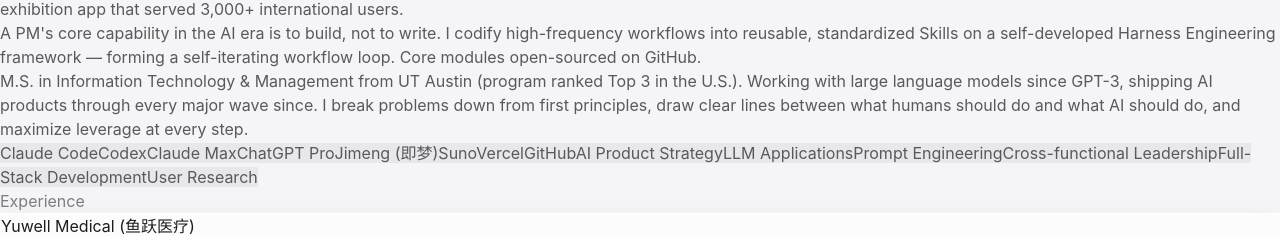
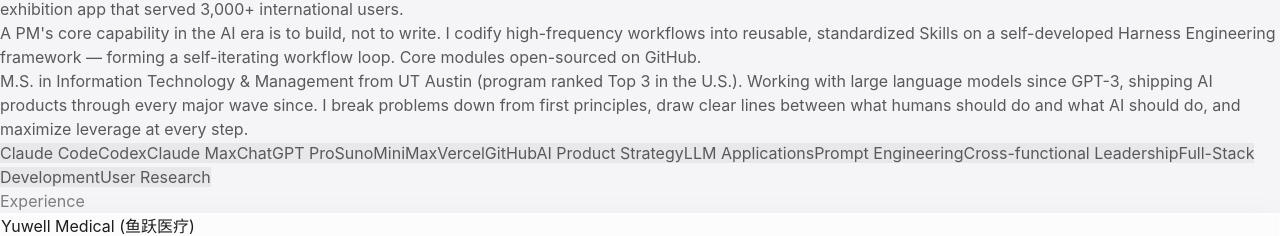
Before and after one commit to RyanYunweiYan/portfolio-light, a React (Vite) app in the folder client/: page / in a window 1280 px wide. Shown: the part 950-1186 px from the top of the page. Built offline with nearby package versions, Linux system fonts and the light colour scheme.

Commit message:
[视觉] Contact 邮箱 32px→22px 对齐暗区标题档(每个语境字号只留 2-3 档) + 即梦移到 Create 列末位
Co-Authored-By: Claude Fable 5 <noreply@anthropic.com>

```diff
--- a/client/src/components/Contact.tsx
+++ b/client/src/components/Contact.tsx
@@ -148,7 +148,7 @@ export default function Contact() {
         >
           <Mail size={24} className="flex-shrink-0 transition-transform duration-300 group-hover:-translate-y-0.5" style={{ color: "#0071E3" }} />
           <span
-            className="text-[20px] sm:text-[26px] md:text-[32px] font-semibold tracking-tight break-all relative pb-1"
+            className="text-[18px] sm:text-[20px] md:text-[22px] font-semibold tracking-tight break-all relative pb-1"
             style={{ color: "#F5F5F7" }}
           >
             {PROFILE.email}
--- a/client/src/data/siteData.ts
+++ b/client/src/data/siteData.ts
@@ -316,7 +316,7 @@ export const AI_STACK = [
   {
     category: "Create",
     description: { en: "Content generation", zh: "内容创作" } as BiText,
-    tools: ["Jimeng (即梦)", "Suno", "MiniMax", "Flow (Google)", "Stitch (Google)"],
+    tools: ["Suno", "MiniMax", "Flow (Google)", "Stitch (Google)", "Jimeng (即梦)"],
   },
   {
     category: "Ship",
```
